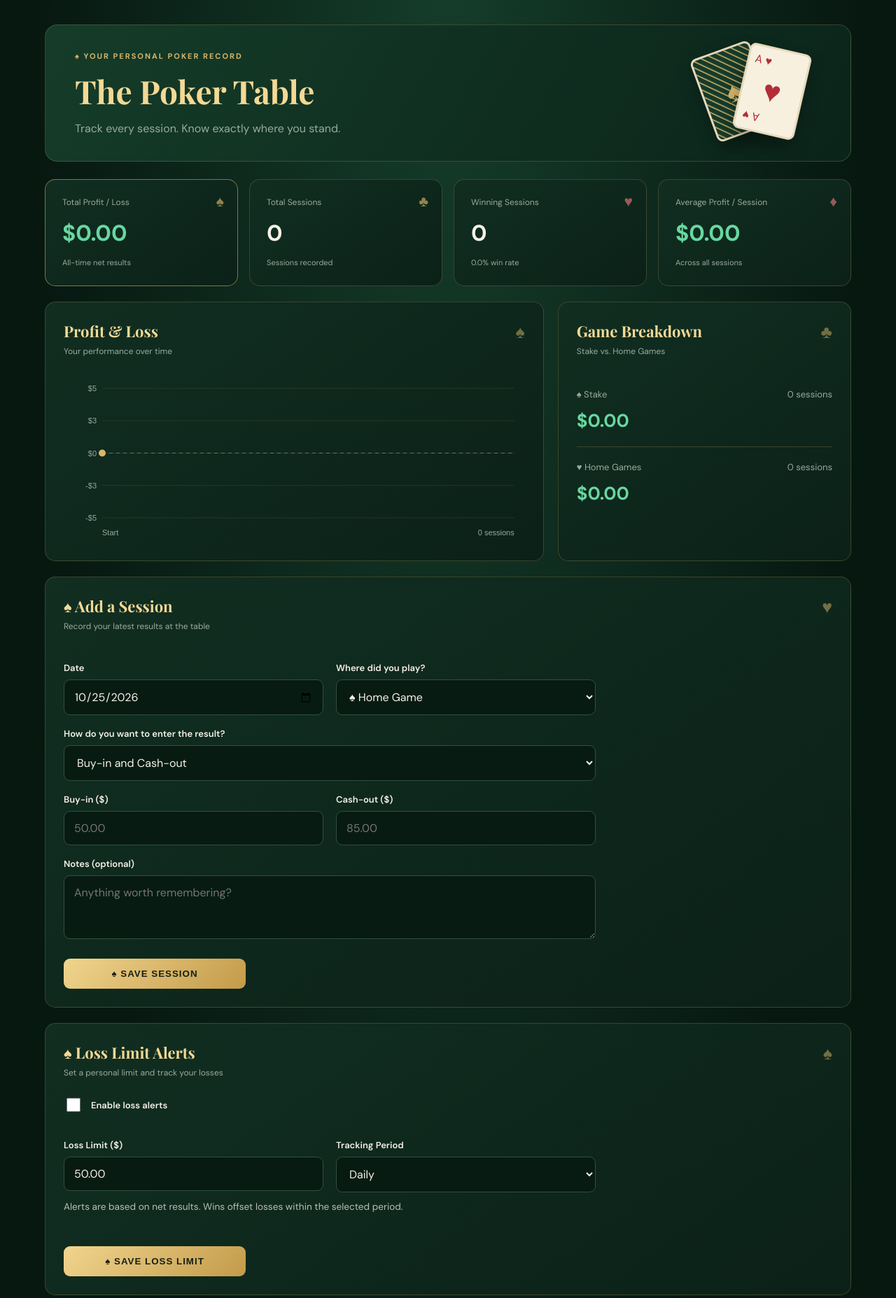
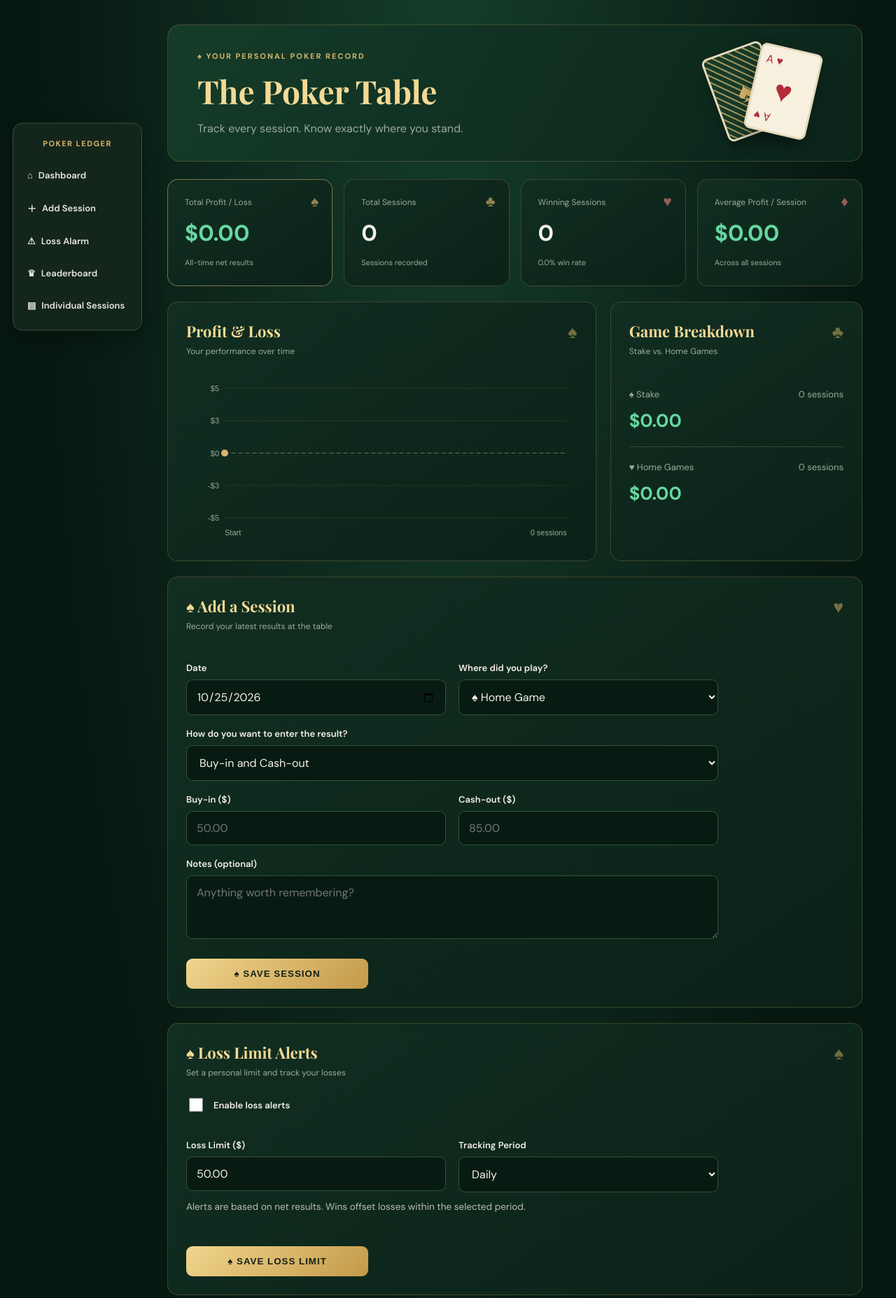
Before and after one commit to evanyoungxc/poker-ledger, a Flask app: page / in a window 1280 px wide. Shown: the part 76-1931 px from the top of the page at 70% size. Run offline with Flask 3, Linux system fonts and the light colour scheme; the visitor is signed in with stand-in values (Sample User, id 1); data comes from the database, SQL or seed files in the repository; data that the repository does not hold is empty; some libraries are stand-ins or nearby versions.

Commit message:
Add dashboard navigation and game-specific leaderboard filters

```diff
--- a/app.py
+++ b/app.py
@@ -100,6 +100,10 @@ def dashboard():
 
     from datetime import date
 
+    leaderboard_game = request.args.get("leaderboard_game", "all")
+    if leaderboard_game not in ("all", "Stake", "Home Game", "Ten Card Flip"):
+        leaderboard_game = "all"
+
     leaderboard_period = request.args.get("leaderboard_period", "all")
 
     if leaderboard_period not in ("all", "month", "week"):
@@ -126,6 +130,12 @@ def dashboard():
     )
 
     join_condition = PokerSession.user_id == User.id
+
+    if leaderboard_game != "all":
+        join_condition = (
+            join_condition
+            & (PokerSession.game_type == leaderboard_game)
+        )
 
     if start_date is not None:
         join_condition = (
@@ -154,6 +164,7 @@ def dashboard():
         sessions=sessions,
         leaderboard=leaderboard,
         leaderboard_period=leaderboard_period,
+        leaderboard_game=leaderboard_game,
         total_profit=total_profit,
         loss_limit=loss_limit,
         loss_alert=loss_alert,
@@ -257,7 +268,7 @@ def add_session():
     session_date = request.form.get("date", "")
     entry_mode = request.form.get("entry_mode", "buyin")
 
-    if game_type not in ("Stake", "Home Game"):
+    if game_type not in ("Stake", "Home Game", "Ten Card Flip"):
         abort(400)
 
     try:
@@ -340,7 +351,7 @@ def edit_session(session_id):
     session_date = request.form.get("date", "")
     entry_mode = request.form.get("entry_mode", "net")
 
-    if game_type not in ("Stake", "Home Game"):
+    if game_type not in ("Stake", "Home Game", "Ten Card Flip"):
         abort(400)
 
     try:
@@ -580,7 +591,7 @@ def admin_edit_session(session_id):
         abort(400)
 
     game_type = request.form.get("game_type", "")
-    if game_type not in ("Stake", "Home Game"):
+    if game_type not in ("Stake", "Home Game", "Ten Card Flip"):
         abort(400)
 
     notes = request.form.get("notes", "").strip()
--- a/static/css/dashboard.css
+++ b/static/css/dashboard.css
@@ -694,3 +694,103 @@
     background: #244335;
     transform: translateY(-1px);
 }
+
+/* Dashboard quick navigation */
+
+html {
+    scroll-behavior: smooth;
+}
+
+#dashboard-top,
+#add-session,
+#loss-limit,
+#session-history {
+    scroll-margin-top: 90px;
+}
+
+.quick-sidebar {
+    position: fixed;
+    left: 18px;
+    top: 50%;
+    transform: translateY(-50%);
+    width: 185px;
+    padding: 16px 10px;
+    background: #14251b;
+    border: 1px solid #38513e;
+    border-radius: 14px;
+    display: flex;
+    flex-direction: column;
+    gap: 7px;
+    z-index: 900;
+    box-shadow: 0 10px 30px rgba(0, 0, 0, 0.3);
+}
+
+.quick-sidebar-title {
+    font-size: 11px;
+    font-weight: 800;
+    letter-spacing: 1.5px;
+    color: #d8b76c;
+    text-align: center;
+    padding: 5px 0 12px;
+}
+
+.quick-sidebar a {
+    display: flex;
+    align-items: center;
+    gap: 8px;
+    padding: 11px 10px;
+    color: #e8e9df;
+    text-decoration: none;
+    font-size: 13px;
+    font-weight: 600;
+    border-radius: 8px;
+    transition: background 0.2s, color 0.2s;
+}
+
+.quick-sidebar a:hover,
+.quick-sidebar a:focus-visible {
+    background: #2b4332;
+    color: #f0d38e;
+}
+
+@media (min-width: 1200px) {
+    .dashboard-container {
+        margin-left: max(215px, calc((100vw - 1100px) / 2));
+        margin-right: 24px;
+    }
+}
+
+@media (max-width: 1199px) {
+    .quick-sidebar {
+        position: sticky;
+        top: 10px;
+        left: auto;
+        transform: none;
+        width: calc(100% - 24px);
+        margin: 10px auto;
+        flex-direction: row;
+        align-items: center;
+        justify-content: center;
+        flex-wrap: wrap;
+        padding: 8px;
+    }
+
+    .quick-sidebar-title {
+        display: none;
+    }
+
+    .quick-sidebar a {
+        font-size: 12px;
+        padding: 9px;
+    }
+}
+
+@media (max-width: 600px) {
+    .quick-sidebar a span {
+        font-size: 11px;
+    }
+}
+
+#leaderboard {
+    scroll-margin-top: 90px;
+}
--- a/templates/dashboard.html
+++ b/templates/dashboard.html
@@ -9,6 +9,16 @@
     <link rel="icon" type="image/svg+xml" href="{{ url_for('static', filename='images/favicon.svg') }}">
 </head>
 <body class="dashboard-page">
+
+<nav class="quick-sidebar" aria-label="Dashboard navigation">
+    <div class="quick-sidebar-title">POKER LEDGER</div>
+    <a href="#dashboard-top">⌂ <span>Dashboard</span></a>
+    <a href="#add-session">＋ <span>Add Session</span></a>
+    <a href="#loss-limit">⚠ <span>Loss Alarm</span></a>
+    <a href="#leaderboard">♛ <span>Leaderboard</span></a>
+    <a href="#session-history">▤ <span>Individual Sessions</span></a>
+</nav>
+
 {% if current_user.is_authenticated and current_user.is_admin %}
 <div class="admin-nav">
     <a href="{{ url_for('admin_dashboard') }}" class="admin-nav-button">
@@ -30,7 +40,7 @@
     </div>
 </header>
 
-<main class="dashboard-container">
+<main class="dashboard-container" id="dashboard-top">
 
     <section class="hero">
         <div>
@@ -171,6 +181,7 @@
                     <select id="game-type" name="game_type" required>
                         <option value="Home Game">♠ Home Game</option>
                         <option value="Stake">♥ Stake</option>
+                        <option value="Ten Card Flip">♦ Ten Card Flip</option>
                     </select>
                 </div>
             </div>
@@ -293,7 +304,7 @@
 
 
     <!-- All-Time Leaderboard -->
-    <section class="panel leaderboard-panel">
+    <section class="panel leaderboard-panel" id="leaderboard">
         <div class="panel-heading">
             <div>
                 <h3>♠ Leaderboard</h3>
@@ -320,6 +331,16 @@
                     {% if leaderboard_period == 'week' %}selected{% endif %}>
                     This Week
                 </option>
+            </select>
+
+            <label for="leaderboard-game">Game Type</label>
+            <select id="leaderboard-game"
+                    name="leaderboard_game"
+                    onchange="this.form.submit()">
+                <option value="all" {% if leaderboard_game == 'all' %}selected{% endif %}>All Games</option>
+                <option value="Stake" {% if leaderboard_game == 'Stake' %}selected{% endif %}>Stake</option>
+                <option value="Home Game" {% if leaderboard_game == 'Home Game' %}selected{% endif %}>Home Game</option>
+                <option value="Ten Card Flip" {% if leaderboard_game == 'Ten Card Flip' %}selected{% endif %}>Ten Card Flip</option>
             </select>
         </form>
 
@@ -366,7 +387,7 @@
         </div>
     </section>
 
-    <section class="panel history-panel">
+    <section class="panel history-panel" id="session-history">
         <div class="panel-heading">
             <div>
                 <h3>Session History</h3>
```
